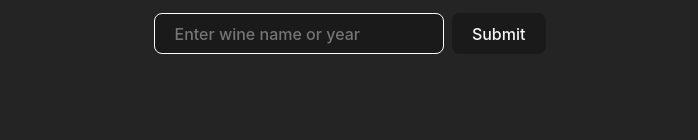
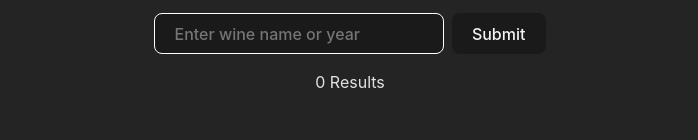
Before and after one commit to allmtz/wine-pricer, a React (Vite) app in the folder client/: page / in a window 1280 px wide. Shown: the part 160-300 px from the top of the page, without its empty margins (290-988 px from the left). Built offline with nearby package versions, Linux system fonts and the light colour scheme.

Commit message:
add a search result count

```diff
--- a/client/src/App.tsx
+++ b/client/src/App.tsx
@@ -73,6 +73,7 @@ function App() {
         />
         <button type="submit">Submit</button>
       </form>
+      <p>{searchResults.length} Results</p>
 
       <div>{formatResults()}</div>
     </>
```
